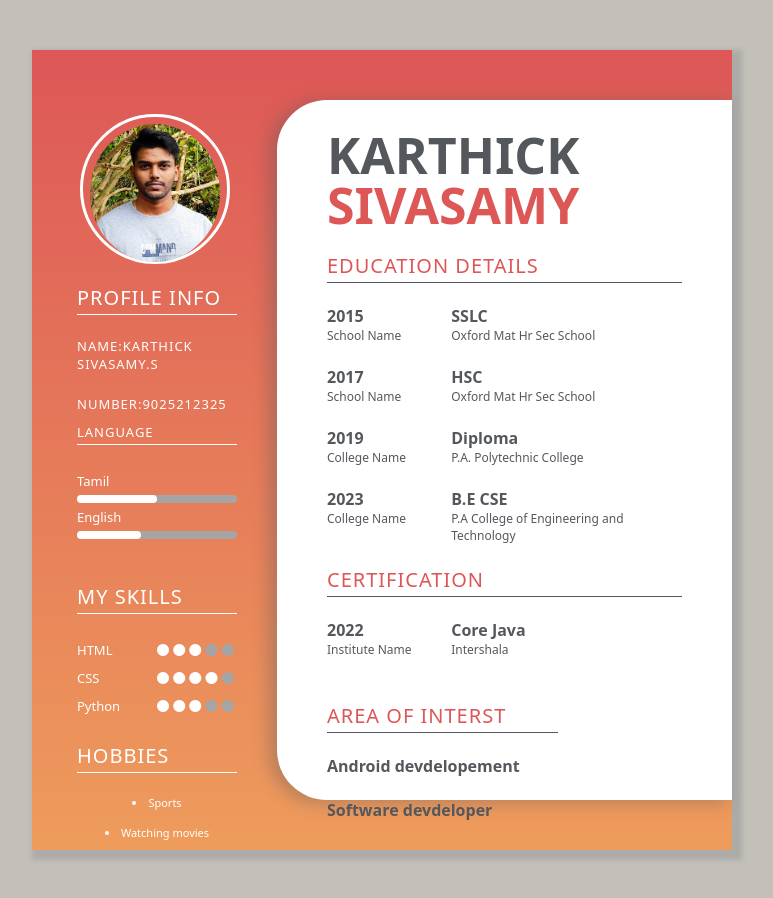
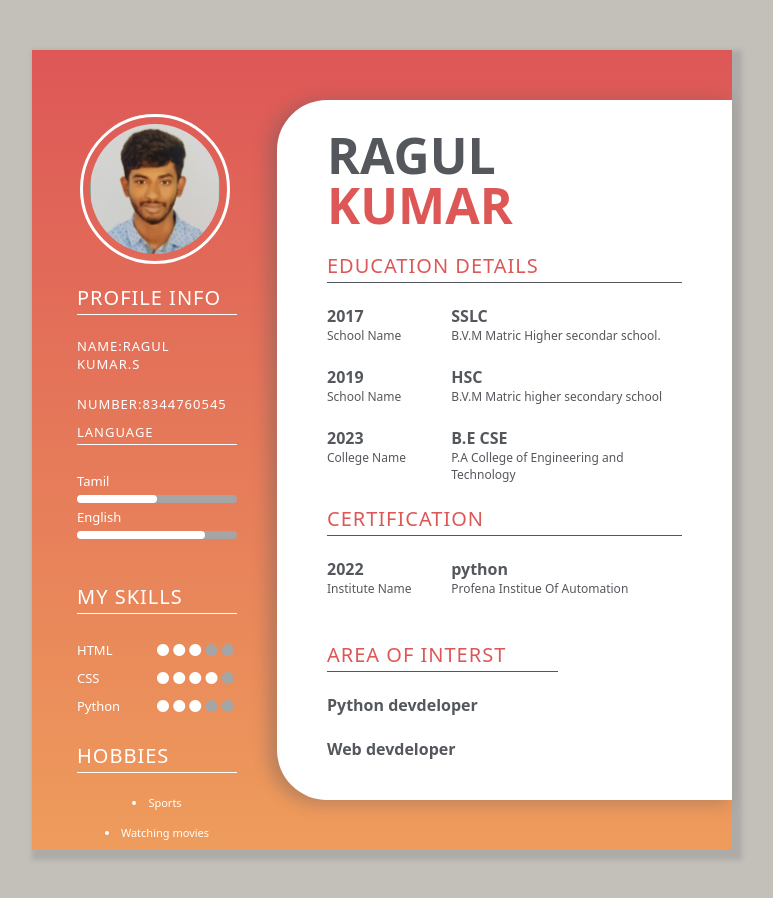
Before and after one commit to IBM-EPBL/IBM-Project-53208-1661318453, a plain HTML site: page index.html in a window 1280 px wide. Shown: the whole page, without its empty margins (258-1031 px from the left). Drawn offline with Linux system fonts and the light colour scheme.

Commit message:
Add files via upload

```diff
--- a/index.html
+++ b/index.html
@@ -11,13 +11,13 @@
 	<div class="left-box">
 		<br><br>
 		<div class="profile">
-			<img src="Karthick_edited.jpg">
+			<img src="img.jpg">
 		</div>
 		<div class="content-box">
 		<h2>Profile Info</h2>
 		<hr class="hr1">
-		<p class="p1"></p><h3>Name:Karthick Sivasamy.S</h3> <p></p>
-        <p class="p1"></p><h3>Number:9025212325</h3> <p></p>
+		<p class="p1"></p><h3>Name:Ragul kumar.S</h3> <p></p>
+        <p class="p1"></p><h3>Number:8344760545</h3> <p></p>
 
 
 
@@ -84,8 +84,8 @@
 	</div>
 
 	<div class="right-box">
-		<h1>Karthick<br>
-			<span>Sivasamy</span>
+		<h1>Ragul<br>
+			<span>Kumar</span>
 		</h1>
 
 
@@ -94,35 +94,24 @@
 		<hr class="hr2">
 		<br>
 		<div class="col-div-4">
-			<p class="p5">2015</p>
+			<p class="p5">2017</p>
 			<span class="span1">School Name</span>
 		</div>
 		<div class="col-div-8">
 			<p class="p5">SSLC</p>
-			<span class="span1">Oxford Mat Hr Sec School</span>
-		</div>
-		<div class="clearfix"></div>
-		<br>
-		<div class="col-div-4">
-			<p class="p5">2017</p>
-			<span class="span1">School Name</span>
-		</div>
-		<div class="col-div-8">
-			<p class="p5">HSC</p>
-			<span class="span1">Oxford Mat Hr Sec School</span>
+			<span class="span1">B.V.M Matric Higher secondar school.</span>
 		</div>
 		<div class="clearfix"></div>
 		<br>
 		<div class="col-div-4">
 			<p class="p5">2019</p>
-			<span class="span1">College Name</span>
+			<span class="span1">School Name</span>
 		</div>
 		<div class="col-div-8">
-			<p class="p5">Diploma</p>
-			<span class="span1">P.A. Polytechnic College</span>
+			<p class="p5">HSC</p>
+			<span class="span1">B.V.M Matric higher secondary school</span>
 		</div>
 		<div class="clearfix"></div>
-
 		<br>
 		<div class="col-div-4">
 			<p class="p5">2023</p>
@@ -133,6 +122,7 @@
 			<span class="span1">P.A College of Engineering and Technology</span>
 		</div>
 		<div class="clearfix"></div>
+
 		<br>
 		<h2 class="heading">Certification</h2>
 		<hr class="hr2">
@@ -142,8 +132,8 @@
 			<span class="span1">Institute Name</span>
 		</div>
 		<div class="col-div-8">
-			<p class="p5">Core Java</p>
-			<span class="span1">Intershala</span>
+			<p class="p5">python</p>
+			<span class="span1">Profena Institue Of Automation</span>
 		</div>
 		<div class="clearfix"></div>
 		<br>
@@ -159,9 +149,9 @@
             <hr class="hr2">
 		<br>
 
-        <p class="p5">Android devdelopement</p>
+        <p class="p5">Python devdeloper</p>
         <br>
-        <p class="p5">Software devdeloper</p>
+        <p class="p5">Web devdeloper</p>
 
 
 		</div>
--- a/style.css
+++ b/style.css
@@ -51,7 +51,7 @@ body{background: var(--background);}
     content: '';
     display: block;
     background: var(--white);
-    width: 40%;
+    width: 80%;
     height: 100%;
     border-radius: 9px;
 }
```
Also changed, not shown: IMG_20220901_185222.jpg (added), img.jpg (added).
